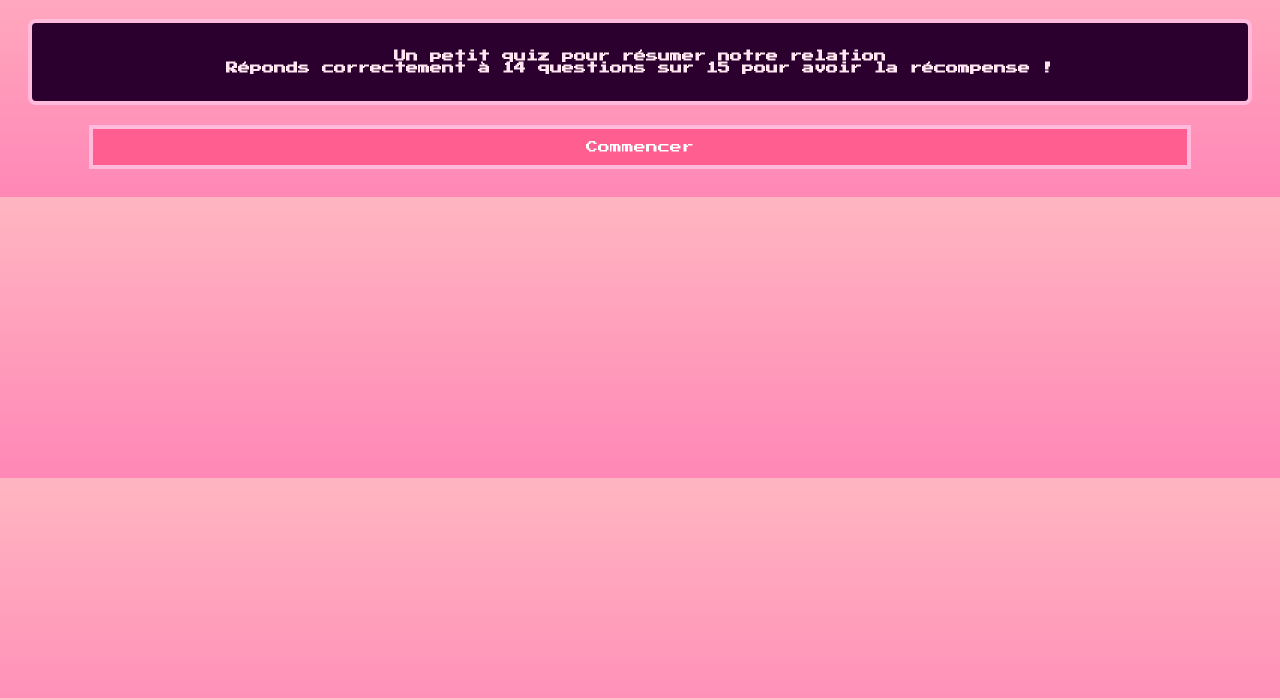
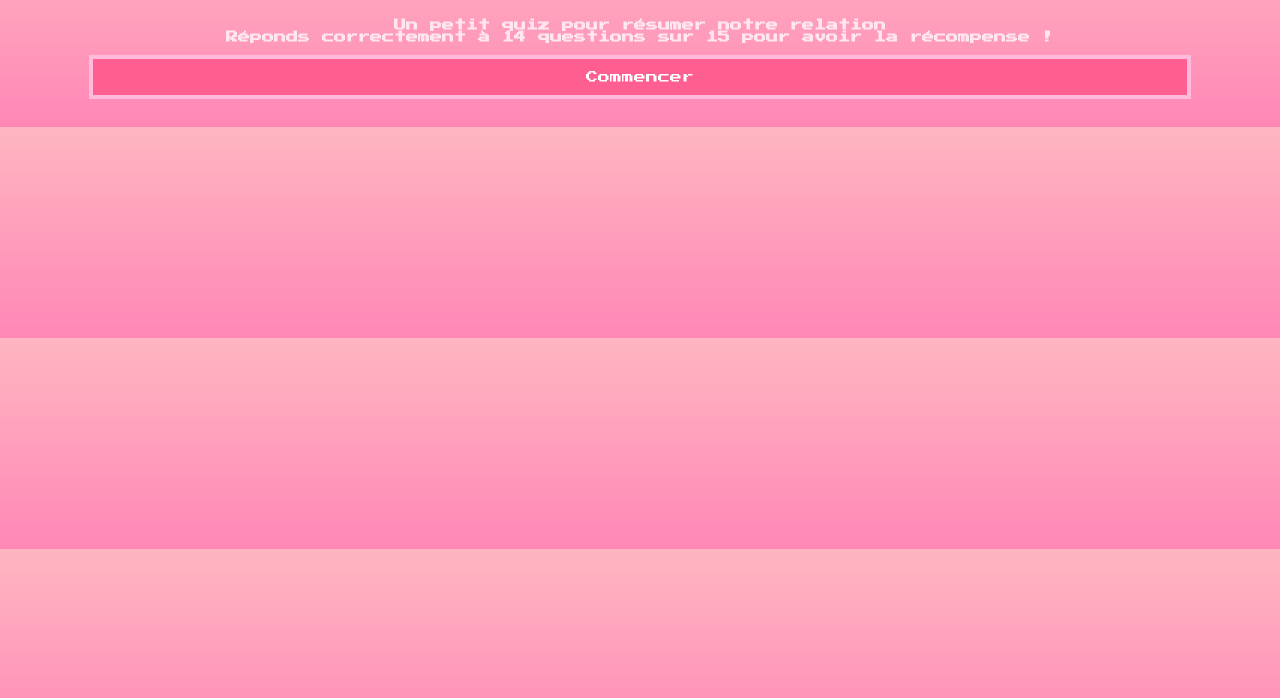
Before and after one commit to hellyaute/Quiz-Nono-Et-Eli, a plain HTML site: page index.html in a window 1280 px wide. Shown: the part 84-782 px from the top of the page. Drawn offline with Linux system fonts and the light colour scheme.

Commit message:
Update style.css

```diff
--- a/style.css
+++ b/style.css
@@ -11,7 +11,7 @@ body {
 }
 
 /* Bloc question */
-#question-container, #video-screen, #intro-box {
+#question-container {
   background: #2b002f;
   padding: 15px;
   margin-bottom: 20px;
```
